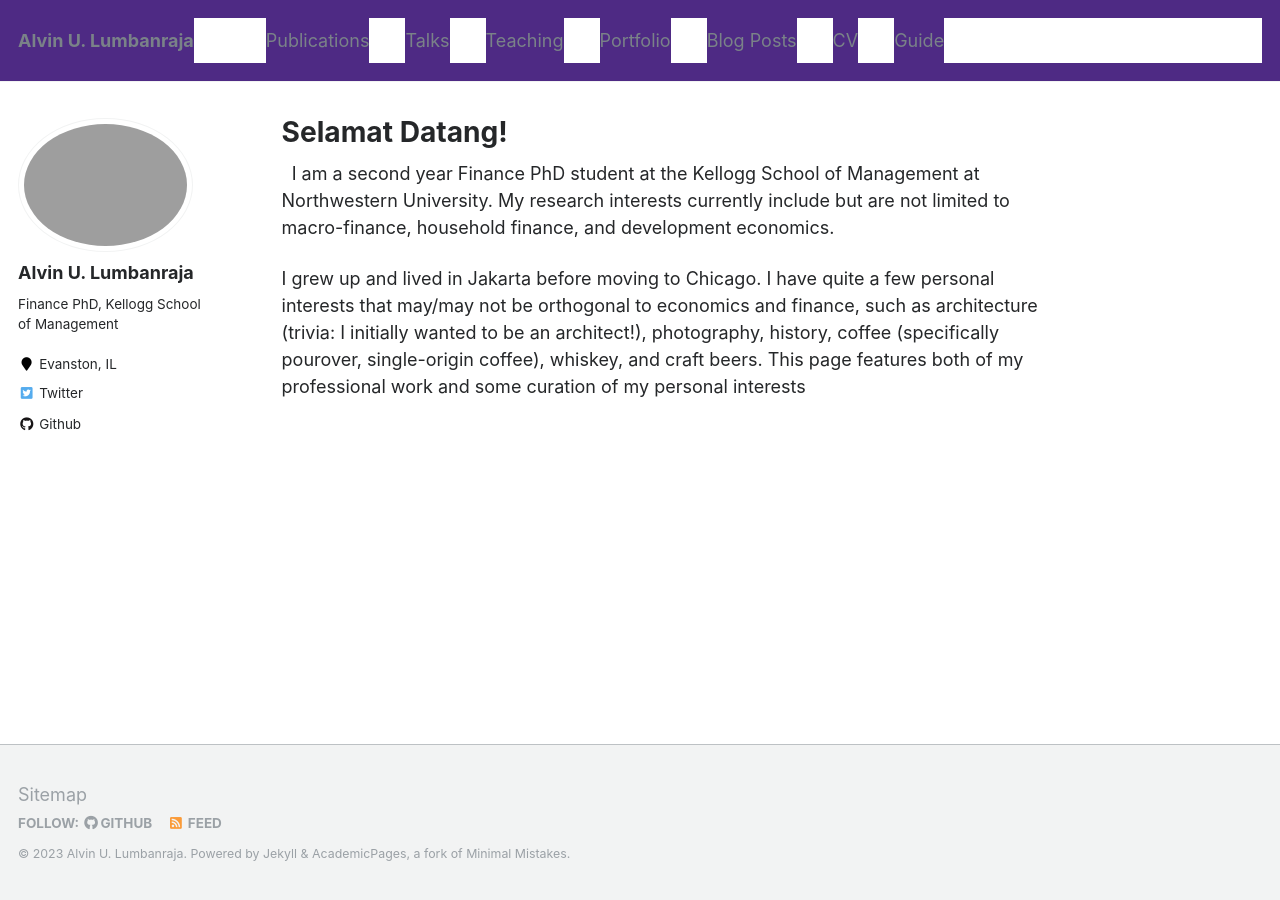
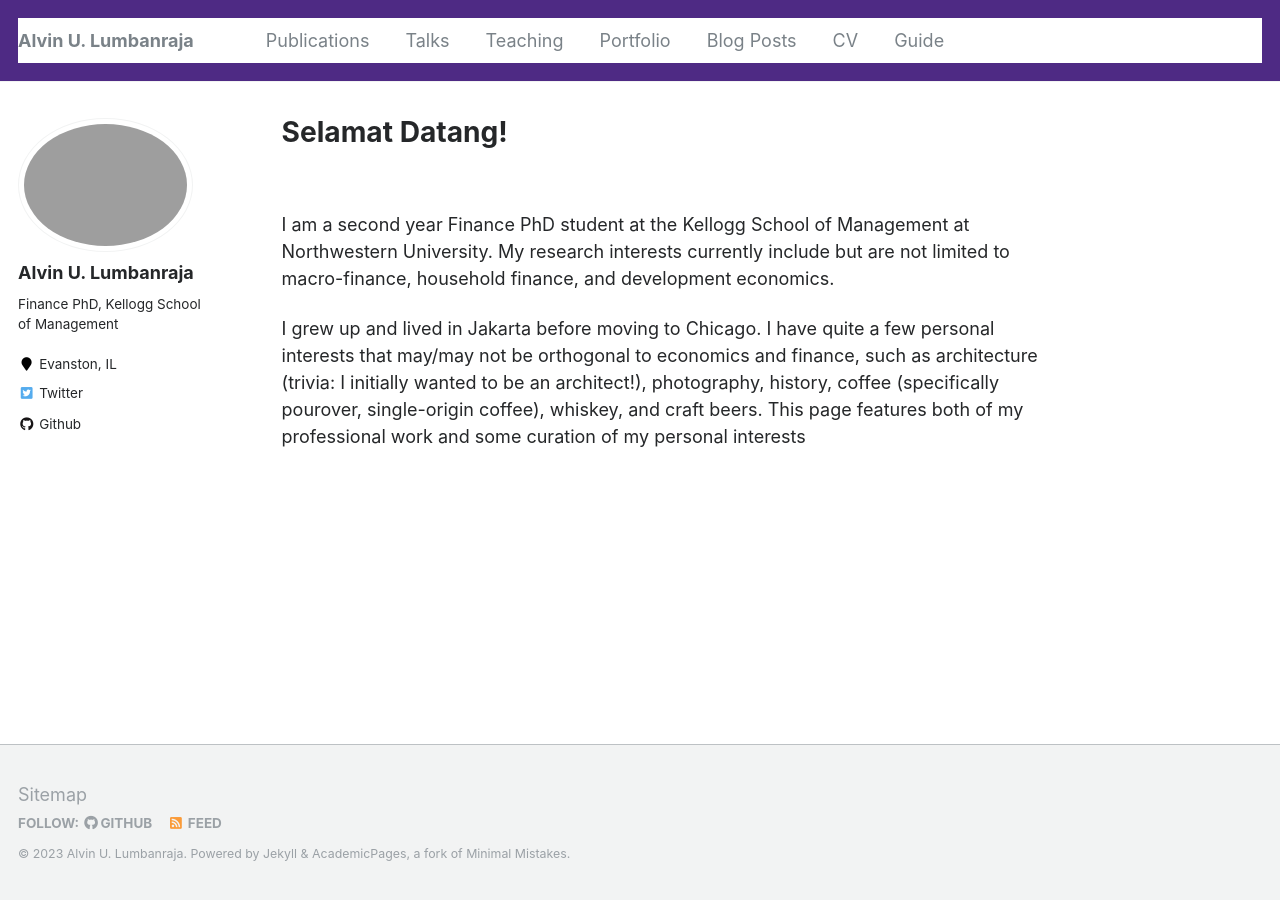
Before and after one commit to alumbanraja/alumbanraja.github.io, a Jekyll site: the page built from _pages/about.md, in a window 1280 px wide. Built offline with Jekyll 4.4.1, drawn with Linux system fonts in a browser that asks for light colours.

Commit message:
commit_20230812_v4

```diff
--- a/_pages/about.md
+++ b/_pages/about.md
@@ -8,7 +8,8 @@ redirect_from:
   - /about.html
 ---
 
-&nbsp;
+&nbsp; &nbsp;
+
 I am a second year Finance PhD student at the Kellogg School of Management at Northwestern University. My research interests currently include but are not limited to macro-finance, household finance, and development economics.
 
 I grew up and lived in Jakarta before moving to Chicago. I have quite a few personal interests that may/may not be orthogonal to economics and finance, such as architecture (trivia: I initially wanted to be an architect!), photography, history, coffee (specifically pourover, single-origin coffee), whiskey, and craft beers. This page features both of my professional work and some curation of my personal interests
--- a/_sass/_masthead.scss
+++ b/_sass/_masthead.scss
@@ -26,15 +26,13 @@
     }
 
     a {
-      color: white;
-      background-color: $northwestern-color;
       text-decoration: none;
     }
   }
 }
 
 .masthead__menu {
-
+  background-color: $northwestern-color;
   ul {
     margin: 0;
     padding: 0;
@@ -51,5 +49,6 @@
   &--lg {
     padding-right: 2em;
     font-weight: 700;
+    color: white;
   }
 }
```
Also changed, not shown: 1 other file.
